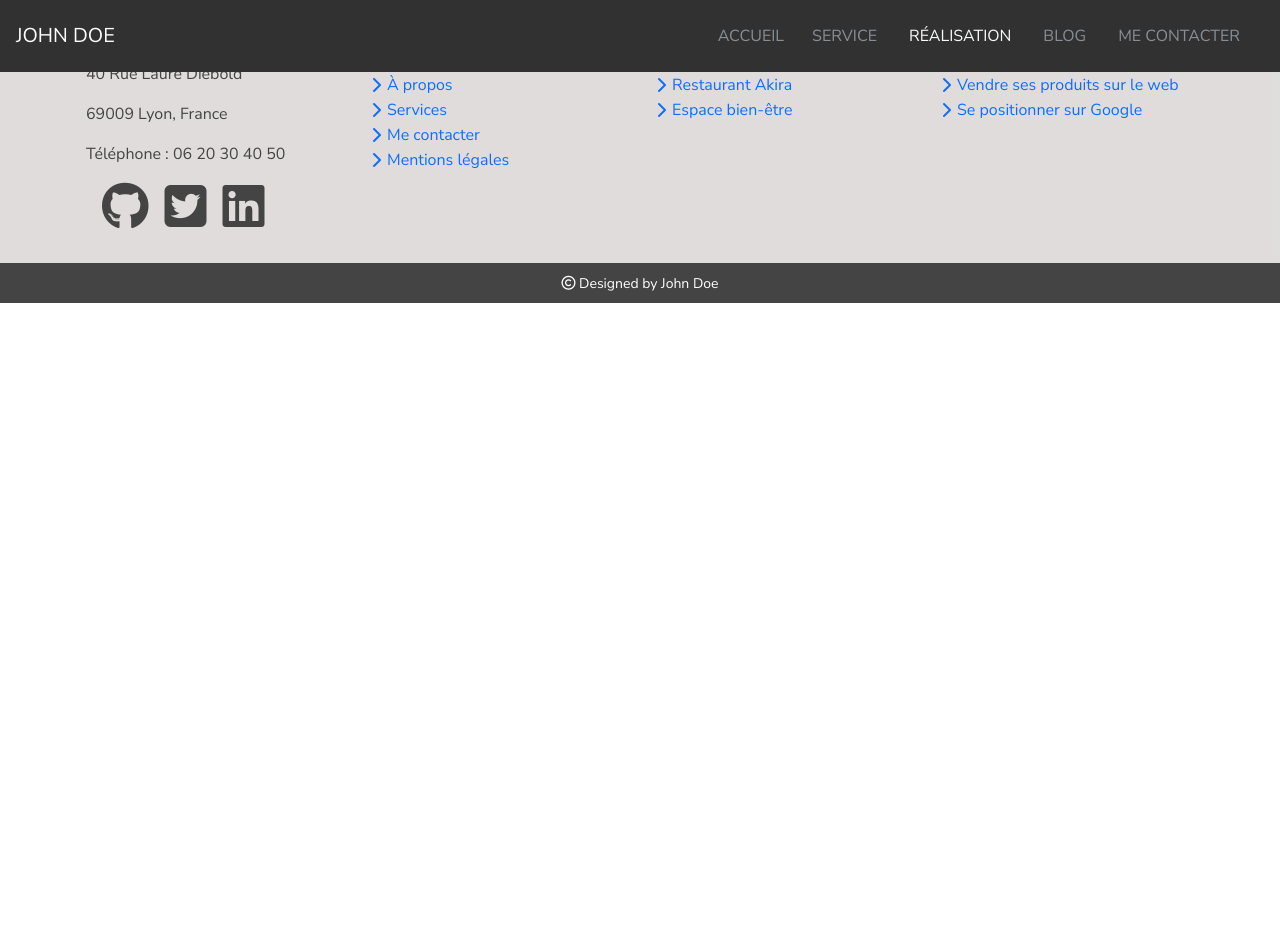
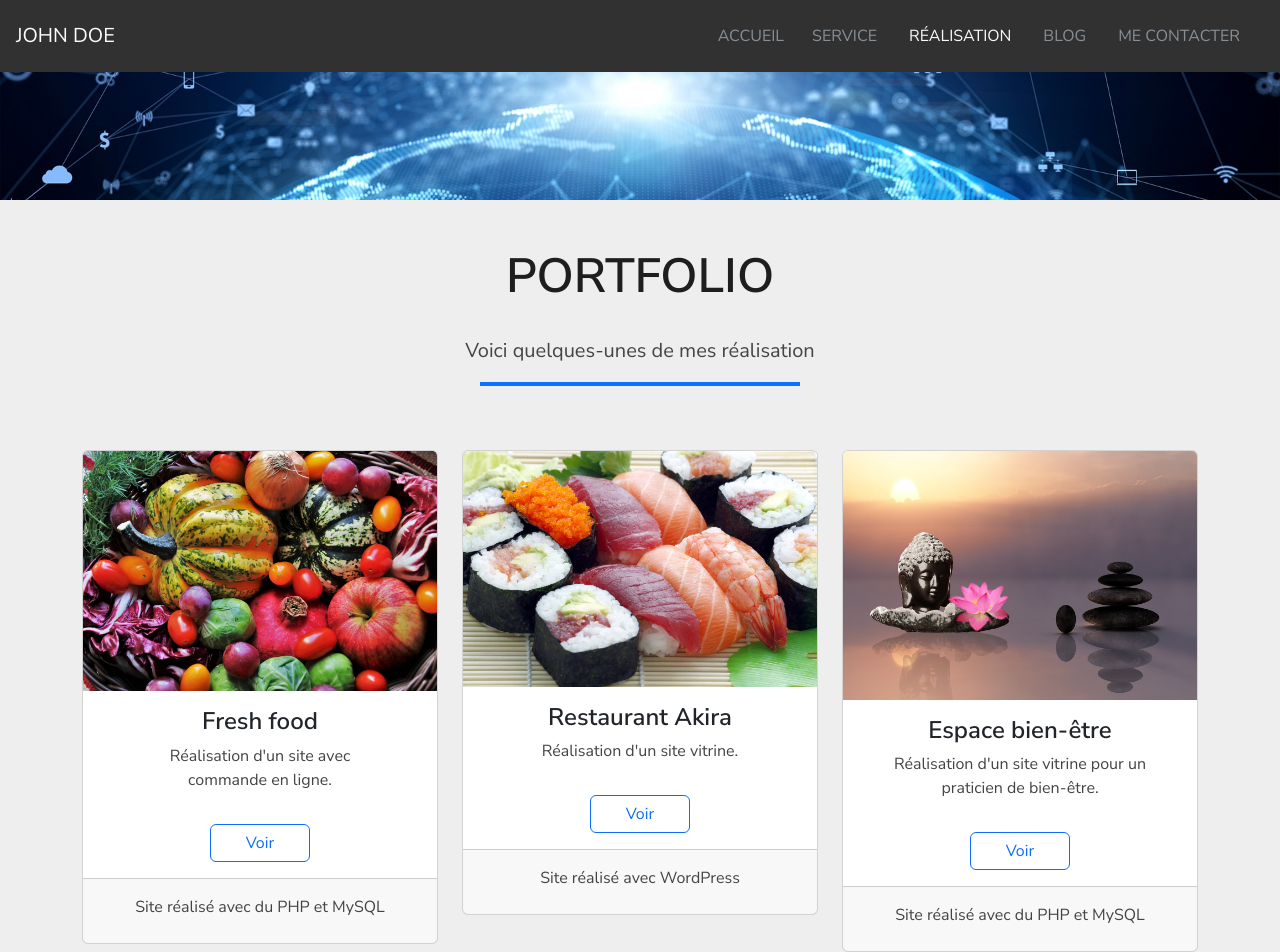
Before and after one commit to Samuel-Viv/CvReact, a React (Create React App) app: page /Realisation in a window 1280 px wide. Shown: the top 952 px of the page. Before the commit the page ends 800 px from the top, so only its background shows below. Built offline with nearby package versions, Linux system fonts and the light colour scheme.

Commit message:
Add page realisation

```diff
--- a/src/App.js
+++ b/src/App.js
@@ -3,6 +3,7 @@ import {Routes, Route, NavLink, Link} from 'react-router-dom';
 import "./css/style.css";
 import "./css/home.css";
 import "./css/service.css"
+import "./css/realisation.css"
 
 import Home from "./page/Home"
 import Service from "./page/Service"
@@ -104,15 +105,15 @@ export default function App() {
       <div class="footer_realisation col-md-6 col-lg-3 py-3 px-3">
         <h5>Mes dernières réalisations</h5>
         <div class="lien_mentions">
-          <Link class="icon-link "   to="./realisation.html#realisation1"><i class="fa-solid fa-chevron-right text-primary"></i>Fresh food</Link>
+          <Link class="icon-link "   to="/realisation#realisation1"><i class="fa-solid fa-chevron-right text-primary"></i>Fresh food</Link>
         </div>
 
         <div class="lien_mentions">
-          <Link class="icon-link "   to="./realisation.html#realisation2"><i class="fa-solid fa-chevron-right text-primary"></i>Restaurant Akira</Link>
+          <Link class="icon-link "   to="/realisation#realisation2"><i class="fa-solid fa-chevron-right text-primary"></i>Restaurant Akira</Link>
         </div>
 
         <div class="lien_mentions">
-          <Link class="icon-link "   to="./realisation.html#realisation3"><i class="fa-solid fa-chevron-right text-primary"></i>Espace bien-être</Link>
+          <Link class="icon-link "   to="/realisation#realisation3"><i class="fa-solid fa-chevron-right text-primary"></i>Espace bien-être</Link>
         </div>
       </div>
 
--- /dev/null
+++ b/src/css/realisation.css
@@ -0,0 +1,29 @@
+.barre {
+  display: flex;
+  flex-direction: column;
+  justify-content: center;
+  align-items: center;
+}
+.barre .barre_bleu {
+  height: 4px;
+  width: 25%;
+  background-color: #0d6efd;
+}
+
+.card {
+  display: flex;
+}
+.card h2 {
+  font-size: 1.5rem;
+}
+.card .bouton {
+  display: flex;
+  justify-content: center;
+}
+.card .bouton .btn {
+  width: 100px;
+}
+
+.para-titre {
+  font-size: 1.25rem;
+}/*# sourceMappingURL=realisation.css.map */
--- /dev/null
+++ b/src/css/realisation.scss
@@ -0,0 +1,29 @@
+.barre {
+    display: flex;
+    flex-direction: column;
+    justify-content: center;
+    align-items: center;
+
+    .barre_bleu {
+      height: 4px;
+      width: 25%;
+      background-color: #0d6efd;
+    }
+  }
+
+  .card{display: flex;
+      h2{
+          font-size: 1.5rem;
+      }
+      .bouton{
+          display: flex;
+          justify-content: center;
+          .btn{
+          width: 100px;
+      }
+      }
+  }
+
+.para-titre{
+    font-size: 1.25rem;
+}
--- a/src/page/Realisation.jsx
+++ b/src/page/Realisation.jsx
@@ -1,7 +1,69 @@
+import Legumes from "../image/legumes.jpg"
+import Sushi from "../image/sushi.jpg"
+import Zen from "../image/bien-etre.jpg"
+
 const Realisation = () => {
     return(
         <div>
+            <main>
+            <div className="image"></div>
 
+            <section className="py-5">
+        <div className="text-center">
+          <h1 className="text-uppercase">Portfolio</h1>
+          <p className="para-titre">Voici quelques-unes de mes réalisation</p>
+          <div className="barre pb-5"><div class="barre_bleu bg-primary"></div></div>
+        </div>
+
+        <div className="realisations container">
+          <div className="row">
+            <div className="col-md-4 py-3">
+              <div className="realisation1 card">
+                <img src={Legumes} className="card-img-top" alt="panier de légumes"></img>
+                <h2 className="card-title text-center pt-3">Fresh food</h2>
+                <p className="card-text text-center px-5">
+                  Réalisation d'un site avec commande en ligne.
+                </p>
+                <div className="bouton">
+                  <a href="#" className="btn btn-outline-primary m-3">Voir</a>
+                </div>
+                <div class="card-footer text-center pt-3">
+                  <p>Site réalisé avec du PHP et MySQL</p>
+                </div>
+              </div>
+            </div>
+
+            <div className="col-md-4 py-3">
+              <div className="realisation2 card">
+                <img src={Sushi} className="card-img-top" alt="sushi" ></img>
+                <h2 className="card-title text-center pt-3">Restaurant Akira</h2>
+                <p className="card-text text-center px-5">Réalisation d'un site vitrine.</p>
+                <div className="bouton">
+                  <a href="#" className="btn btn-outline-primary m-3">Voir</a>
+                </div>
+                <div className="card-footer text-center pt-3"><p>Site réalisé avec WordPress</p></div>
+              </div>
+            </div>
+
+            <div className="col-md-4 py-3">
+              <div className="realisation3 card">
+                <img src={Zen} className="card-img-top" alt="bien-être" ></img>
+                <h2 className="card-title text-center pt-3">Espace bien-être</h2>
+                <p className="card-text text-center px-5">
+                  Réalisation d'un site vitrine pour un praticien de bien-être.
+                </p>
+                <div className="bouton">
+                  <a href="#" className="btn btn-outline-primary m-3">Voir</a>
+                </div>
+                <div className="card-footer text-center pt-3">
+                  <p>Site réalisé avec du PHP et MySQL</p>
+                </div>
+              </div>
+            </div>
+          </div>
+        </div>
+      </section>
+            </main>
         </div>
     )
 }
```
Also changed, not shown: 1 other file (tests, documents, lock files or other folders).
